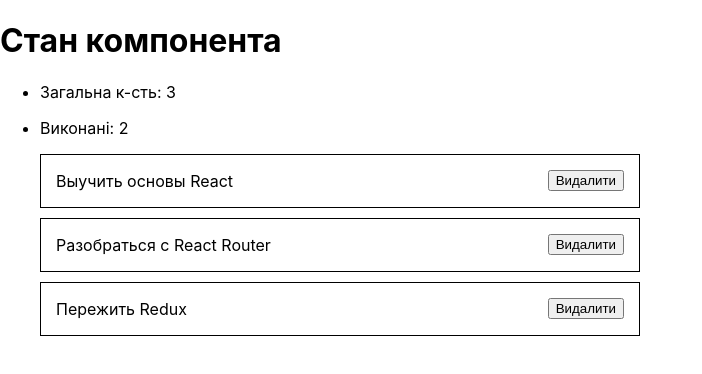
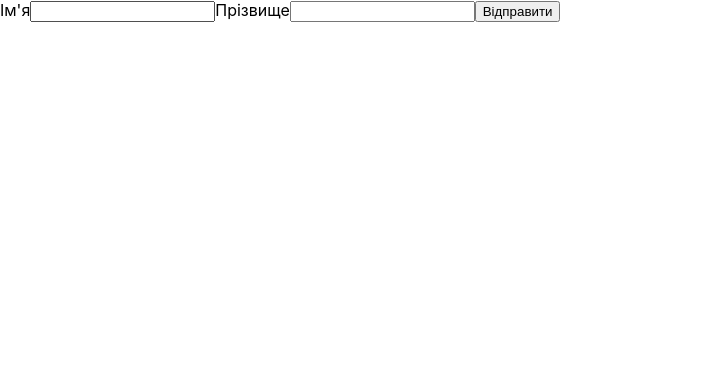
Before and after one commit to skif6623/Counter-on-class, a React (Create React App) app: page / in a window 1280 px wide. Shown: the top 374 px of the page, without its empty margins (0-702 px from the left). Built offline with nearby package versions, Linux system fonts and the light colour scheme.

Commit message:
create form component

```diff
--- a/src/App.js
+++ b/src/App.js
@@ -1,8 +1,9 @@
 // import {Counter} from "./components/Counter/Counter";
 // import {Dropdown} from "./components/Dropdown/Dropdown";
-import React, {Component} from "react";
-import {TodoList} from "./components/TodoList/TodoList";
-import initTodos from "./todos.json";
+import React, { Component } from 'react';
+// import { TodoList } from './components/TodoList/TodoList';
+import initTodos from './todos.json';
+import { Form } from './components/Form/Form';
 // import {ColorPicker} from "./components/ColorPicker/ColorPicker";
 // const colorPickerOptions = [
 // 	{label: "red", color: "#F44336"},
@@ -18,17 +19,24 @@
   };
 
   deleteTodo = todoId => {
-		this.setState(prevState => ({todos: prevState.todos.filter(todo => todo.id !== todoId)}));
+    this.setState(prevState => ({
+      todos: prevState.todos.filter(todo => todo.id !== todoId),
+    }));
+  };
+
+  formSubmitHandler = data => {
+    console.log('Дані які приходять з форми', data);
   };
 
   render() {
-		const {todos} = this.state;
+    // const {todos} = this.state;
 
-		const completeTodos = todos.reduce((total, todo) => (todo.completed ? total + 1 : total), 0);
+    // const completeTodos = todos.reduce((total, todo) => (todo.completed ? total + 1 : total), 0);
 
     return (
       <>
-				<h1>Стан компонента</h1>
+        <Form submit={this.formSubmitHandler} />
+        {/* <h1>Стан компонента</h1>
 				<ul>
 					<li>
 						<p>Загальна к-сть: {todos.length}</p>
@@ -37,7 +45,7 @@
 						<p>Виконані: {completeTodos} </p>
 					</li>
 				</ul>
-				<TodoList todos={todos} onDeleteTodo={this.deleteTodo} />
+				<TodoList todos={todos} onDeleteTodo={this.deleteTodo} /> */}
       </>
     );
   }
--- /dev/null
+++ b/src/components/Form/Form.jsx
@@ -0,0 +1,56 @@
+import React, { Component } from 'react';
+
+export class Form extends Component {
+  state = {
+    name: '',
+    tag: '',
+  };
+
+  handleChange = e => {
+    const { name, value } = e.currentTarget;
+
+    this.setState({ [name]: value });
+  };
+
+  handleSubmit = e => {
+    e.preventDefault();
+
+    this.props.submit(this.state);
+
+    this.reset();
+  };
+
+  reset = () => {
+    this.setState({
+      name: '',
+      tag: '',
+    });
+  };
+
+  render() {
+    const { name, tag } = this.state;
+    return (
+      <form onSubmit={this.handleSubmit}>
+        <label>
+          Ім'я
+          <input
+            type="text"
+            name="name"
+            value={name}
+            onChange={this.handleChange}
+          />
+        </label>
+        <label>
+          Прізвище
+          <input
+            type="text"
+            name="tag"
+            value={tag}
+            onChange={this.handleChange}
+          />
+        </label>
+        <button>Відправити</button>
+      </form>
+    );
+  }
+}
```
Also changed, not shown: .prettierrc.json (added). Lines whose indentation alone changed are shown as unchanged.
